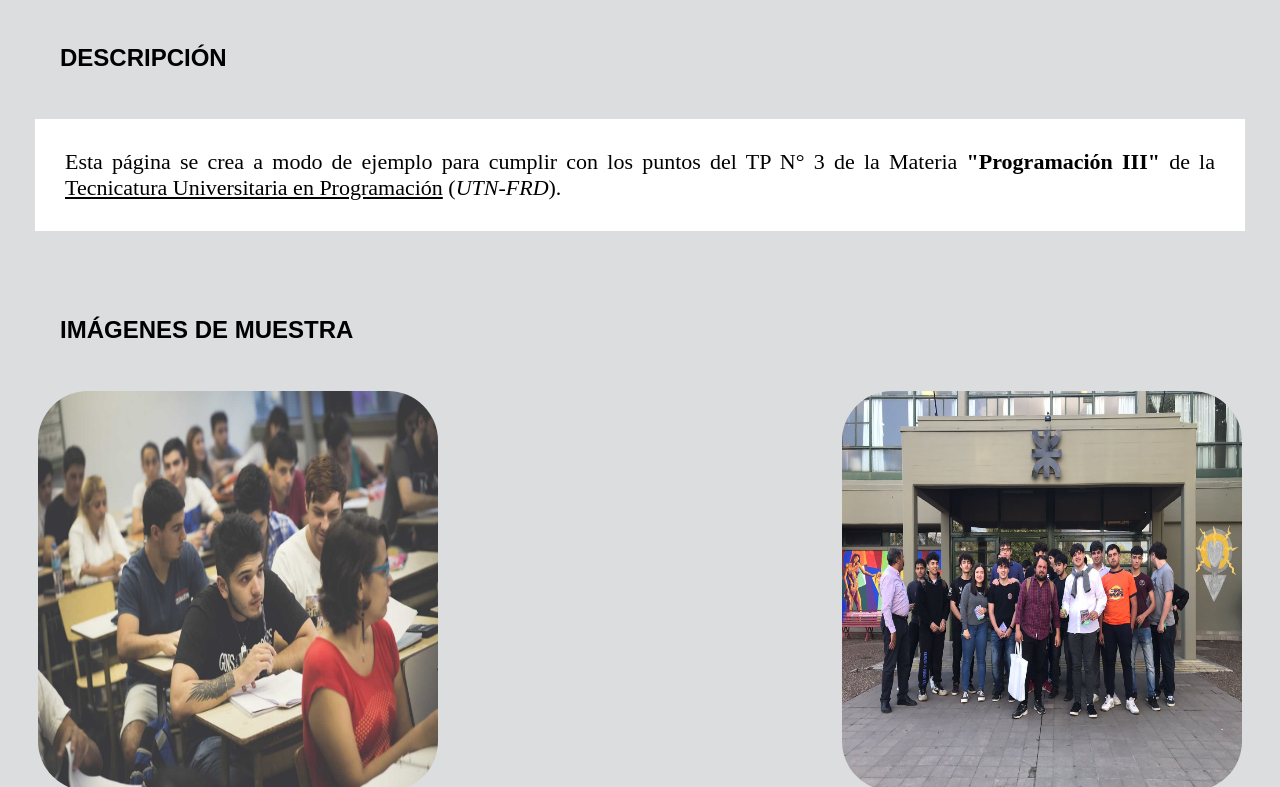
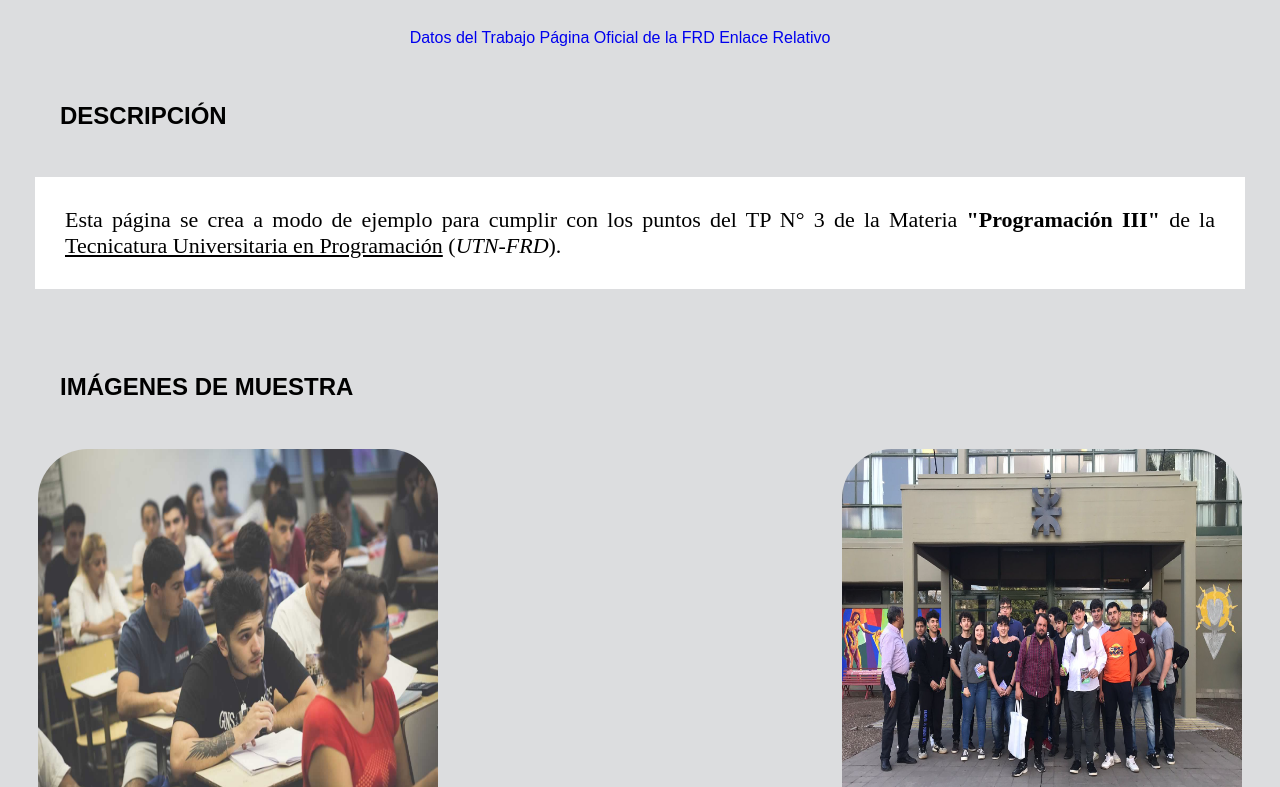
Before and after one commit to leobelloso/TP3_obligatorio, a plain HTML site: page index.html in a window 1280 px wide. Shown: the part 316-1103 px from the top of the page. Drawn offline with Linux system fonts and the light colour scheme.

Commit message:
Punto 2: Enlaces Ancla, Absolutos y Relativos.

```diff
--- a/css/style.css
+++ b/css/style.css
@@ -75,9 +75,18 @@ img{
     font-family: sans-serif;
     text-align: left;
     margin-bottom: 50px; /*Márgen inferior más largo para separar el contenido siguiente*/
+    background-color: #FFFFFF;
+    padding: 30px;
 }
 
 /* Estilos para los enlaces */
+
+.enlaces {
+    font-family: sans-serif;
+    text-align: center;
+    padding: 10px;
+    margin-right: 40px;
+}
 
 a:link {
     text-decoration: none;
--- a/index.html
+++ b/index.html
@@ -13,6 +13,13 @@
 
 <body>
     <h1>Trabajo Práctico N° 3</h1>
+
+    <div class="enlaces">
+        <a href="#datos">Datos del Trabajo</a> <!-- Ancla -->
+        <a href="https://www.frd.utn.edu.ar/" target="_blank">Página Oficial de la FRD</a> <!-- Enlace Absoluto -->
+        <a href="/imagenes/favicon.png" target="_blank">Enlace Relativo</a> <!-- Enlace Relativo -->
+    </div>
+
     <h2>Descripción</h2>
     <P class="cuerpo">Esta página se crea a modo de ejemplo para cumplir con los puntos del TP N° 3 de la Materia <b>"Programación III"</b> de la <u>Tecnicatura Universitaria en Programación</u> (<i>UTN-FRD</i>).</P>
 
@@ -62,6 +69,7 @@
 </body>
 
 <footer>
+        <a name="datos"></a>
         <h3>Datos del Trabajo</h3>
         <dl> <!-- Utilizo una Lista de Definición -->
             <dt>Título del Trabajo</dt>
```
